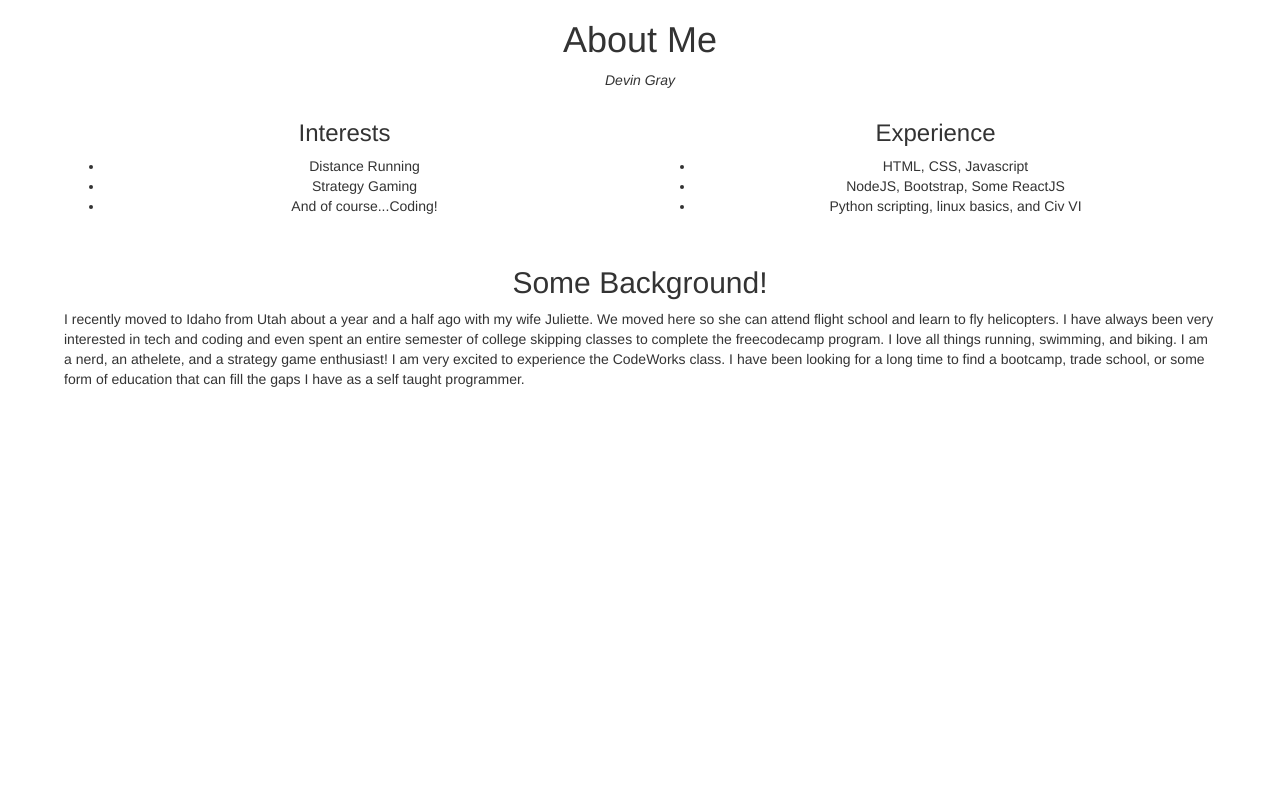
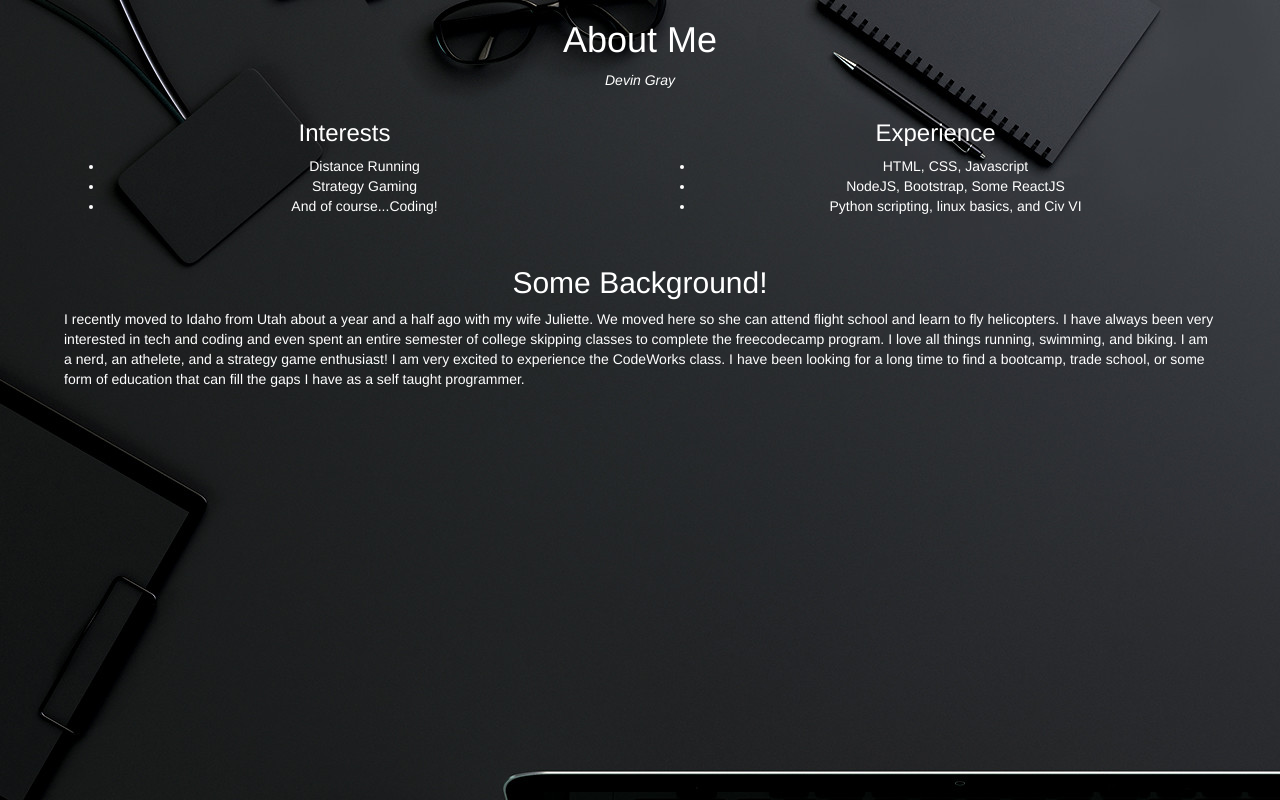
Before and after one commit to devingrayt6/day-1, a plain HTML site: page index.html in a window 1280 px wide. Drawn offline with nearby package versions, Linux system fonts and the light colour scheme.

Commit message:
Adding image background

```diff
--- a/index.html
+++ b/index.html
@@ -14,6 +14,8 @@
     body {
       margin-left: 5%;
       margin-right: 5%;
+      background-image: url('../computer.jpg');
+      color: white;
     }
   </style>
   <title>Day One</title>
```
Also changed, not shown: computer.jpg (added).
